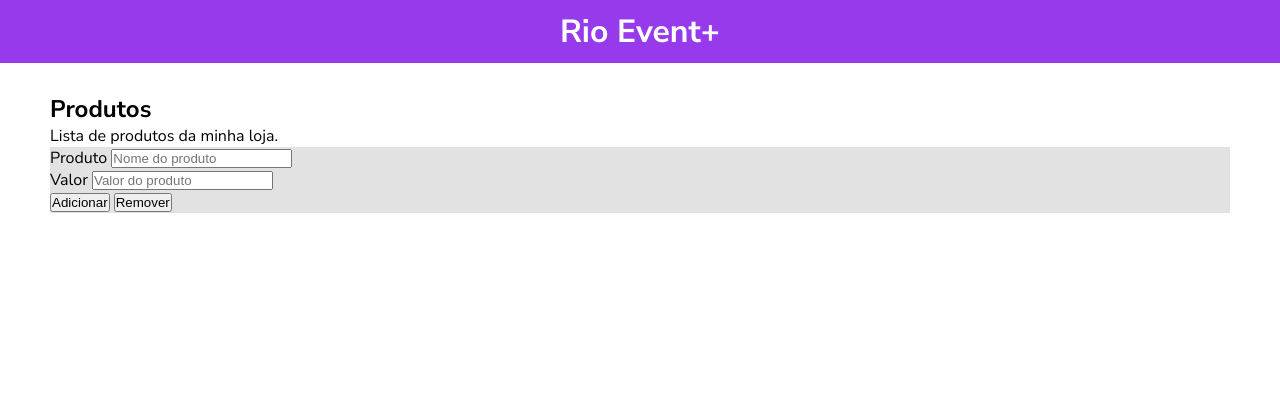
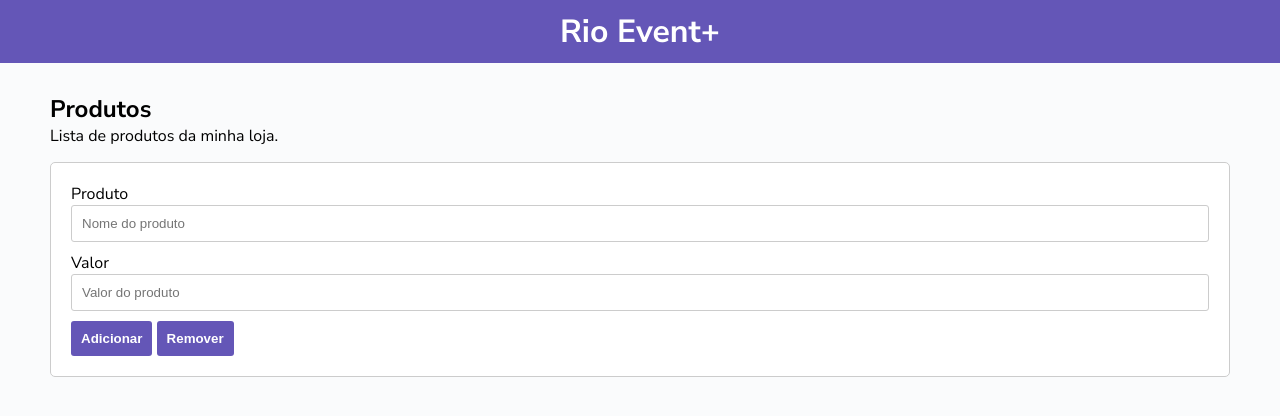
Before and after one commit to rodrigues28ju/estudos, a plain HTML site: page index.html in a window 1280 px wide. Drawn offline with Linux system fonts and the light colour scheme.

Commit message:
finalizaçao do estilo da main

```diff
--- a/css/style.css
+++ b/css/style.css
@@ -5,11 +5,12 @@
 
 body{
     font-family: 'Nunito Sans', sans-serif;
+    background-color: #fafbfc;
 }
 
 header{
-    background-color: rgb(150, 58, 236);
-    color: rgb(255, 255, 255);
+    background-color: #6456b7;
+    color: #fff;
     padding: 10px;
     text-align: center;
 }
@@ -19,5 +20,35 @@ main{
 }
 
 .card{
-    background-color: rgb(226, 226, 226);
+    background-color: #fff;
+    border : 1px solid #ccc;
+    padding: 20px;
+    margin-top: 15px;
+    border-radius: 5px;
 }
+.lineInput {
+    display: grid;
+    margin-bottom: 10px;
+}
+
+input {
+    padding: 10px;
+    border: 1px solid #ccc;
+    border-radius: 3px;
+    outline: 0;
+}
+
+button{
+    border: 0px;
+    padding: 10px;
+    outline: 0;
+    background-color: #6456b7;
+    color: #fff;
+    border-radius: 3px;
+    font-weight: bold;
+    transition: all ease 0.3s;
+}
+
+button:hover{
+    background-color: #4c418a;
+}
```
